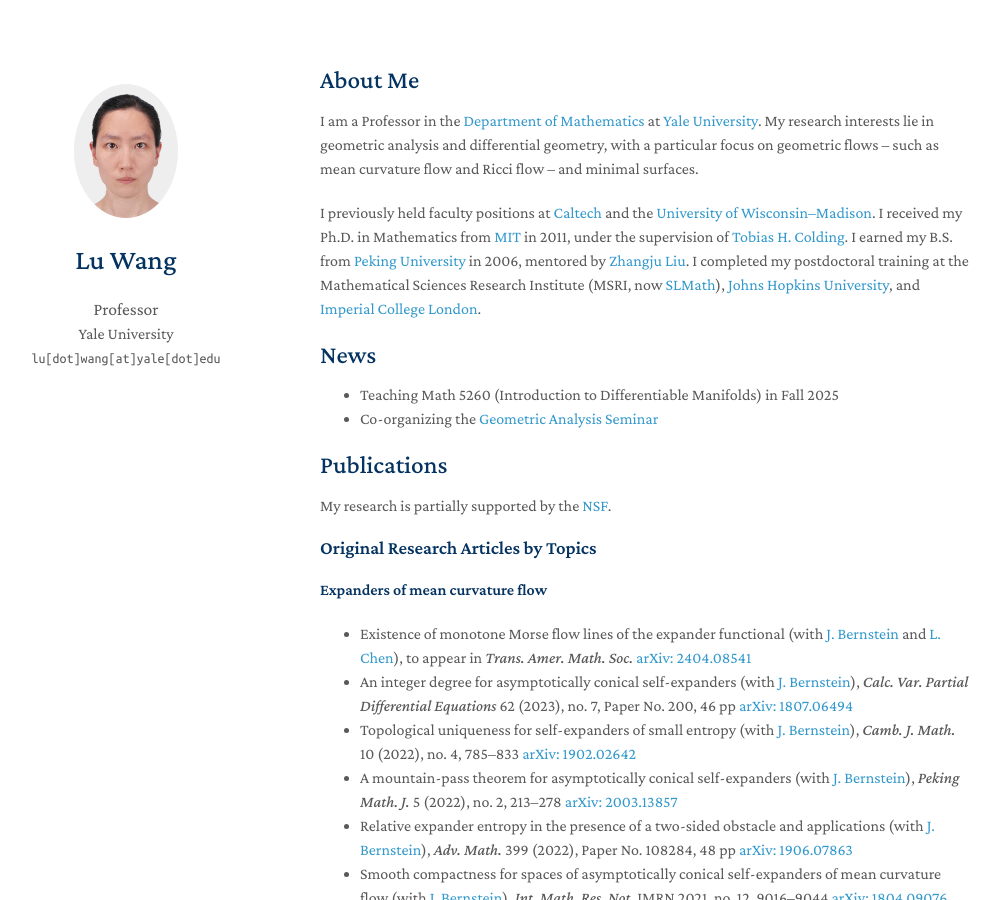
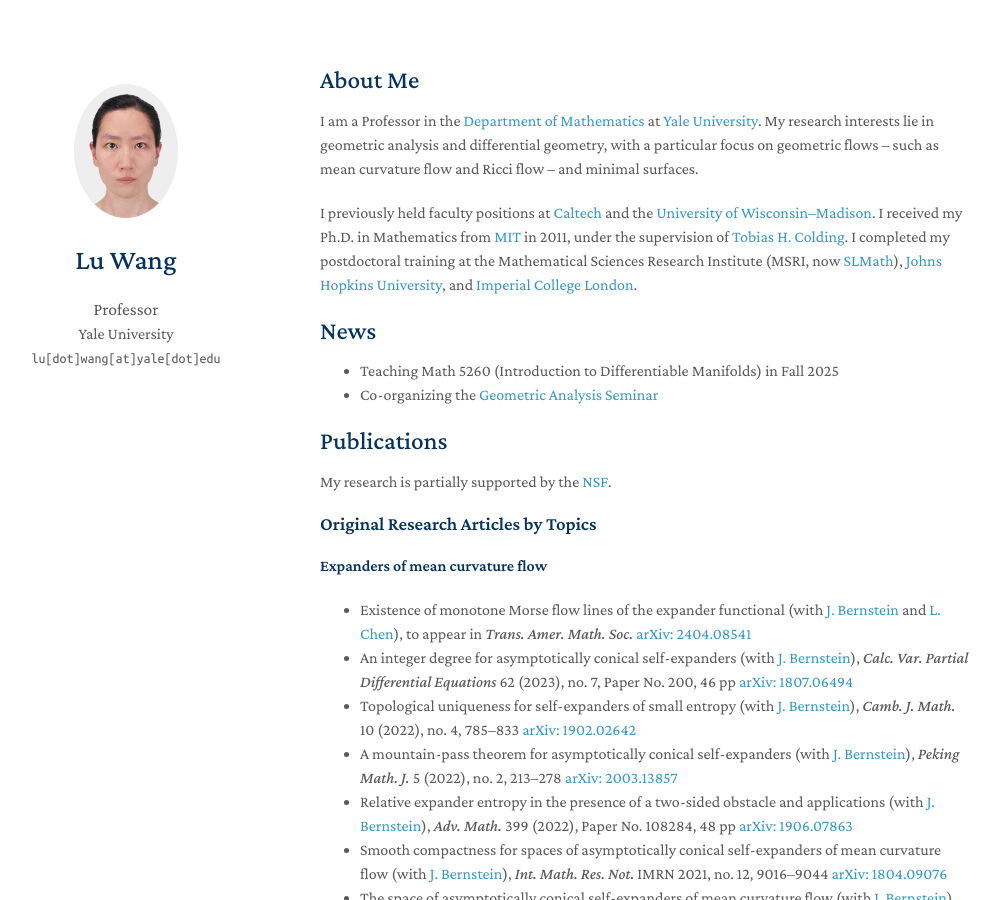
Before and after one commit to drwanglu/drwanglu.github.io, a Jekyll site: the page built from index.md, in a window 1280 px wide and 900 px high. Shown: the whole window, without its empty margins (150-1150 px from the left). Built offline with Jekyll 4.4.1, drawn with Linux system fonts in a browser that asks for light colours; a style sheet for code colours, icons or effects is not loaded; our own code applies the rules of GitHub Pages for plain Markdown files.

Commit message:
Update index.md

```diff
--- a/index.md
+++ b/index.md
@@ -8,7 +8,7 @@ I am a Professor in the [Department of Mathematics](https://math.yale.edu) at [Y
 My research interests lie in geometric analysis and differential geometry, with a particular focus on geometric flows -- such as mean curvature flow and Ricci flow -- and minimal surfaces.
 
 I previously held faculty positions at [Caltech](https://pma.divisions.caltech.edu/research-and-academics/mathematics) and the [University of Wisconsin--Madison](https://math.wisc.edu).
-I received my Ph.D. in Mathematics from [MIT](https://math.mit.edu) in 2011, under the supervision of [Tobias H. Colding](https://math.mit.edu/directory/profile.html?pid=50). I earned my B.S. from [Peking University](https://www.pku.edu.cn) in 2006, mentored by [Zhangju Liu](https://www.math.pku.edu.cn/jsdw/ltx/141184.htm).
+I received my Ph.D. in Mathematics from [MIT](https://math.mit.edu) in 2011, under the supervision of [Tobias H. Colding](https://math.mit.edu/directory/profile.html?pid=50).
 I completed my postdoctoral training at the Mathematical Sciences Research Institute (MSRI, now [SLMath](https://www.slmath.org)), [Johns Hopkins University](https://mathematics.jhu.edu), and [Imperial College London](https://www.imperial.ac.uk/mathematics/).
 
 ## News
```
